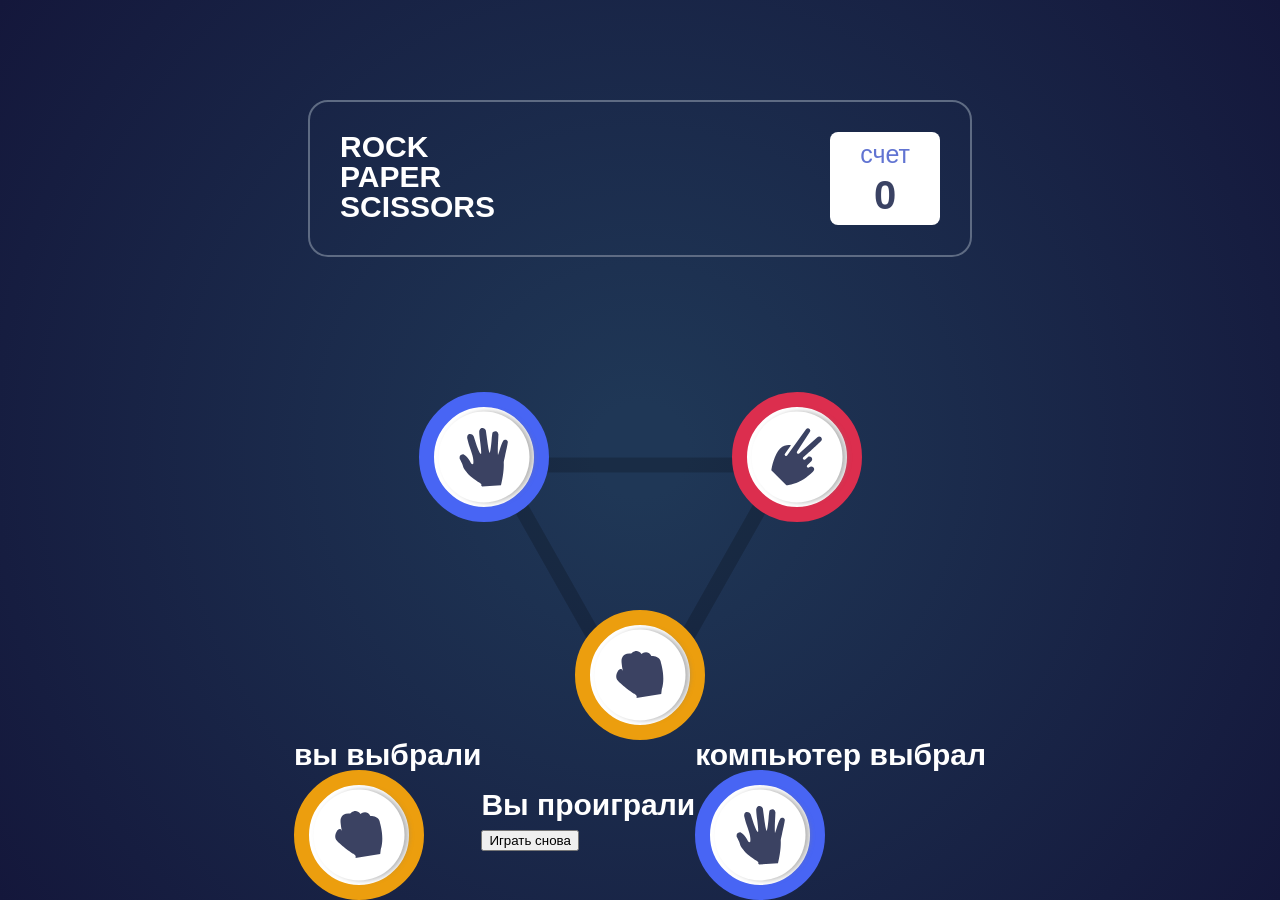
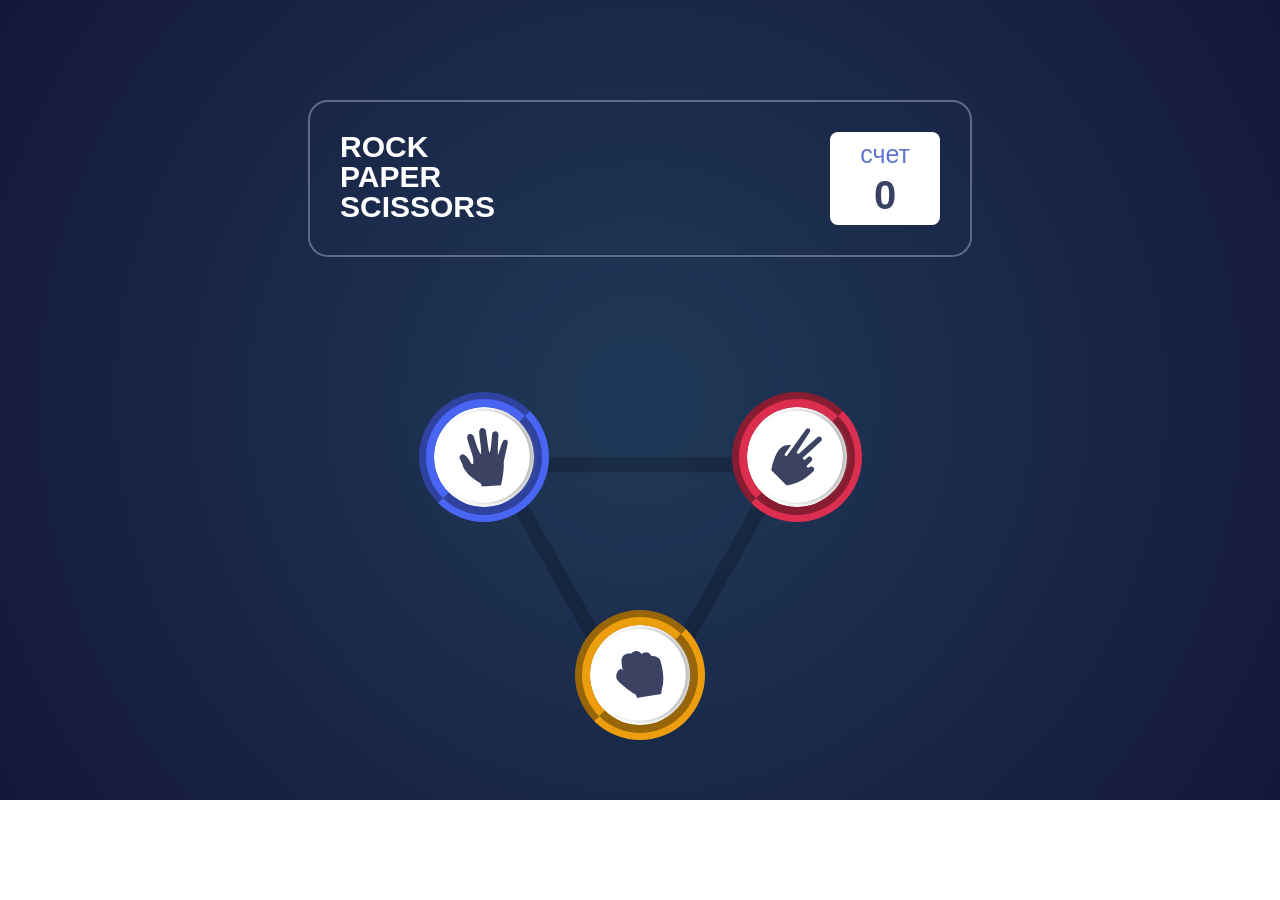
Before and after one commit to bladov/Rock-paper-scissors-game, a Vue app: page / in a window 1280 px wide. After the commit the page ends 800 px from the top, so only its background shows below. Built offline with nearby package versions, Linux system fonts and the light colour scheme.

Commit message:
Game choice result and set winners

```diff
--- a/src/App.vue
+++ b/src/App.vue
@@ -2,16 +2,57 @@
 import HeaderWrapper from '@/components/layout/header/HeaderWrapper.vue'
 import GameChoice from '@/components/game-attribute/GameChoice.vue'
 import GameResult from '@/components/game-attribute/GameResult.vue'
+import { reactive, watch } from 'vue'
+import { getGameResult } from '../utilits/getGameResult.js'
+
+const gameAttribute = reactive({
+  playerChoice: null,
+  botChoice: null,
+  score: 0,
+  result: ''
+})
+
+const setGameResult = (result) => {
+  gameAttribute.playerChoice = result.playerChoice
+  gameAttribute.botChoice = result.botChoice
+}
+
+const gameReset = () => {
+  gameAttribute.playerChoice = null
+  gameAttribute.botChoice = null
+}
+
+watch(
+  () => gameAttribute.playerChoice,
+  () => {
+    if (!gameAttribute.playerChoice) return
+    const result = getGameResult(gameAttribute.playerChoice.id, gameAttribute.botChoice.id)
+
+    gameAttribute.result = result
+
+    if (result === 'won') {
+      gameAttribute.score += 1
+    }
+    if (result === 'lose') {
+      if (gameAttribute.score <= 0) return
+      gameAttribute.score -= 1
+    }
+  }
+)
 </script>
 
 <template>
   <header>
-    <HeaderWrapper />
+    <HeaderWrapper :score="gameAttribute.score" />
   </header>
 
   <main>
-    <GameChoice />
-    <GameResult />
+    <GameResult
+      v-if="gameAttribute.playerChoice"
+      :gameAttribute="gameAttribute"
+      @playAgain="gameReset"
+    />
+    <GameChoice v-else @gameResult="setGameResult" />
   </main>
 
   <footer></footer>
--- a/src/components/game-attribute/GameAction.vue
+++ b/src/components/game-attribute/GameAction.vue
@@ -86,6 +86,7 @@ export default {
   position: absolute;
   display: inline-flex;
   cursor: pointer;
+  color: #3b4262;
   top: v-bind(positionTop);
   left: v-bind(positionLeft);
   right: v-bind(positionRight);
@@ -97,8 +98,8 @@ export default {
     position: absolute;
     content: '';
     display: block;
-    width: 70%;
-    height: 70%;
+    width: 71%;
+    height: 71%;
     border-radius: 50%;
     left: 50%;
     top: 50%;
@@ -109,7 +110,16 @@ export default {
   &:hover {
     filter: drop-shadow(0 0 0.75rem v-bind(currentActionColor));
     scale: 1.02;
+    color: v-bind(currentActionColor);
   }
+}
+
+.game-action:deep(svg *[fill]) {
+  fill: currentColor;
+}
+
+.game-action:deep(svg *[stroke]) {
+  stroke: currentColor;
 }
 
 .game-action__wrapper {
@@ -119,7 +129,7 @@ export default {
   width: 100px;
   height: 100px;
   background: white;
-  border: 15px solid v-bind(currentActionColor);
+  border: 15px groove v-bind(currentActionColor);
   border-radius: 50%;
 }
 </style>
--- a/src/components/game-attribute/GameChoice.vue
+++ b/src/components/game-attribute/GameChoice.vue
@@ -1,10 +1,60 @@
 <script>
 import BgTriangle from '@/components/icons/BgTriangle.vue'
 import GameAction from '@/components/game-attribute/GameAction.vue'
+import { reactive } from 'vue'
+import { randomInteger } from '../../../utilits/randomInteger.js'
 
 export default {
   name: 'GameChoice',
-  components: { GameAction, BgTriangle }
+  components: { GameAction, BgTriangle },
+  emits: ['gameResult'],
+
+  setup(props, { emit }) {
+    const gameActions = reactive([
+      {
+        name: 'paper',
+        positionTop: '0',
+        positionLeft: '0',
+        positionRight: 'unset',
+        positionBottom: 'unset',
+        transformX: '-50%',
+        transformY: '-50%',
+        id: 1
+      },
+      {
+        name: 'scissors',
+        positionTop: '0',
+        positionLeft: 'unset',
+        positionRight: '0',
+        positionBottom: 'unset',
+        transformX: '-50%',
+        transformY: '-50%',
+        id: 2
+      },
+      {
+        name: 'rock',
+        positionTop: 'unset',
+        positionLeft: '50%',
+        positionRight: 'unset',
+        positionBottom: '0',
+        transformX: '-50%',
+        transformY: '0',
+        id: 3
+      }
+    ])
+    const setPlayerChoice = (action) => {
+      const botChoice = randomInteger(1, 3)
+      emit('gameResult', {
+        playerChoice: action,
+        botChoice: gameActions.find((action) => action.id === botChoice)
+      })
+    }
+
+    return {
+      gameActions,
+      setPlayerChoice
+    }
+  }
 }
 </script>
 
@@ -14,19 +64,15 @@ export default {
       <div class="game-choice__wrapper">
         <BgTriangle />
         <GameAction
-          action="paper"
-          position-top="0"
-          position-left="0"
-          transform-x="-50%"
-          transform-y="-50%"
-        />
-        <GameAction action="rock" position-bottom="0" position-left="50%" transform-x="-50%" />
-        <GameAction
-          action="scissors"
-          position-top="0"
-          position-right="0"
-          transform-x="50%"
-          transform-y="-50%"
+          v-for="action in gameActions"
+          :key="action.id"
+          @click="setPlayerChoice(action)"
+          :action="action.name"
+          :position-top="action.positionTop"
+          :position-left="action.positionLeft"
+          :position-bottom="action.positionBottom"
+          :transform-x="action.transformX"
+          :transform-y="action.transformY"
         />
       </div>
     </div>
--- a/src/components/game-attribute/GameResult.vue
+++ b/src/components/game-attribute/GameResult.vue
@@ -1,20 +1,32 @@
 <script>
 import PlayerChoice from '@/components/game-attribute/PlayerChoice.vue'
-import { computed, ref } from 'vue'
+import { computed, toRefs } from 'vue'
 
 export default {
   name: 'GameResult',
   components: { PlayerChoice },
+  props: {
+    gameAttribute: {
+      type: Object,
+      required: true
+    }
+  },
+  emits: ['playAgain'],
 
-  setup() {
-    const playersIsWin = ref(false)
+  setup(props) {
+    const { gameAttribute } = toRefs(props)
     const gameResultText = computed(() => {
-      return playersIsWin.value ? 'Вы выйграли!' : 'Вы проиграли'
+      if (gameAttribute.value.result === 'lose') {
+        return 'Вы проиграли'
+      }
+      if (gameAttribute.value.result === 'won') {
+        return 'Вы выйграли!'
+      }
+      return 'Ничья'
     })
 
     return {
-      gameResultText,
-      playersIsWin
+      gameResultText
     }
   }
 }
@@ -23,14 +35,14 @@ export default {
 <template>
   <div class="game-result">
     <div class="container game-result__container">
-      <PlayerChoice :playerId="1" choice="rock" :winner="playersIsWin" />
+      <PlayerChoice :playerId="1" choice="rock" :winner="gameAttribute.result === 'won'" />
       <div class="game-result__middle">
         <p class="game-result__text">
           {{ gameResultText }}
         </p>
-        <button class="game-result__btn">Играть снова</button>
+        <button @click="$emit('playAgain')" class="game-result__btn">Играть снова</button>
       </div>
-      <PlayerChoice :playerId="2" choice="paper" :winner="!playersIsWin" />
+      <PlayerChoice :playerId="2" choice="paper" :winner="gameAttribute.result === 'lose'" />
     </div>
   </div>
 </template>
--- a/src/components/game-attribute/GameScore.vue
+++ b/src/components/game-attribute/GameScore.vue
@@ -1,13 +1,22 @@
 <script>
 export default {
-  name: 'GameScore'
+  name: 'GameScore',
+  props: {
+    score: {
+      type: Number,
+      required: true,
+      validator: (value) => {
+        return value >= 0
+      }
+    }
+  }
 }
 </script>
 
 <template>
   <div class="game-score">
     <p class="game-score__text">счет</p>
-    <div class="game-score__points">0</div>
+    <div class="game-score__points">{{ score }}</div>
   </div>
 </template>
 
--- a/src/components/layout/header/HeaderWrapper.vue
+++ b/src/components/layout/header/HeaderWrapper.vue
@@ -4,7 +4,16 @@ import GameScore from '@/components/game-attribute/GameScore.vue'
 
 export default {
   name: 'HeaderWrapper',
-  components: { GameScore, HeaderTitle }
+  components: { GameScore, HeaderTitle },
+  props: {
+    score: {
+      type: Number,
+      required: true,
+      validator: (value) => {
+        return value >= 0
+      }
+    }
+  }
 }
 </script>
 
@@ -12,7 +21,7 @@ export default {
   <div class="header-wrapper">
     <div class="container header-wrapper__container">
       <HeaderTitle />
-      <GameScore />
+      <GameScore :score="score" />
     </div>
   </div>
 </template>
--- /dev/null
+++ b/utilits/getGameResult.js
@@ -0,0 +1,15 @@
+export const getGameResult = (playerChoice, botChoice) => {
+  // paper = 1
+  // scissors = 2
+  // rock = 3
+  const gameResult = `${playerChoice}${botChoice}`
+  const result = {
+    won: ['13', '21', '32'],
+    lose: ['12', '23', '31'],
+    draw: ['11', '22', '33']
+  }
+
+  for (const [resultText, tableResult] of Object.entries(result)) {
+    if (tableResult.includes(gameResult)) return resultText
+  }
+}
--- /dev/null
+++ b/utilits/randomInteger.js
@@ -0,0 +1,4 @@
+export const randomInteger = (min, max) => {
+  let rand = min + Math.random() * (max + 1 - min)
+  return Math.floor(rand)
+}
```
